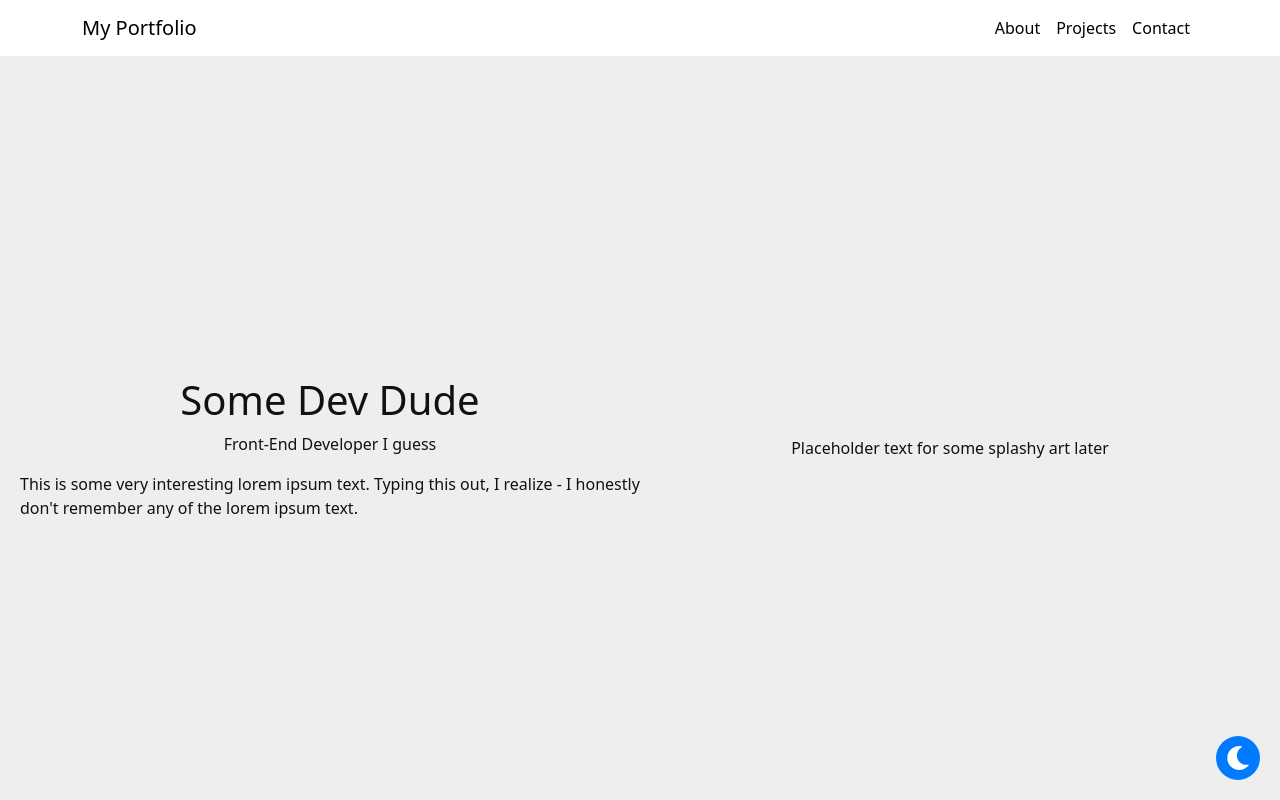
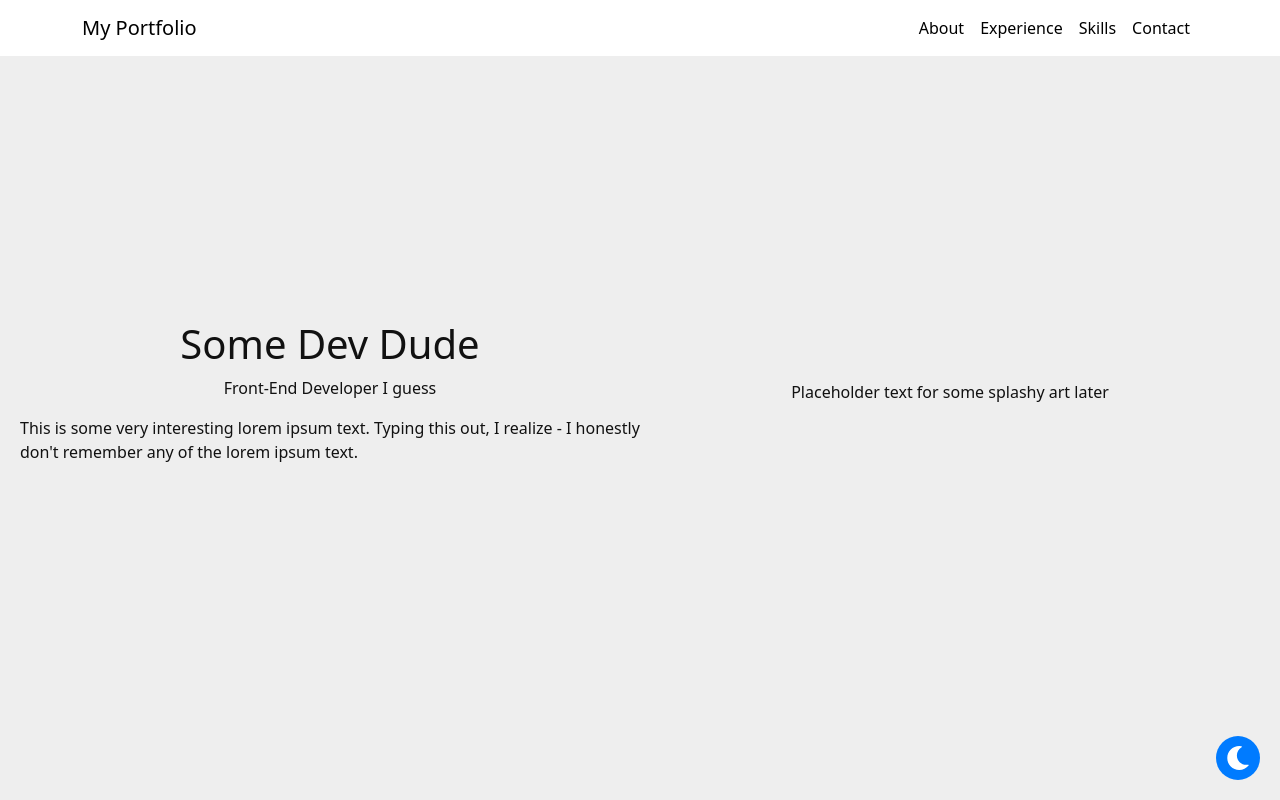
Before and after one commit to ShultzWilliam/wil-shultz-portfolio, a React (Vite) app: page / in a window 1280 px wide. Shown: the top 800 px of the page. Built offline with nearby package versions, Linux system fonts and the light colour scheme.

Commit message:
made navbar fixed to top of screen

```diff
--- a/src/components/About.tsx
+++ b/src/components/About.tsx
@@ -6,7 +6,7 @@ const About: React.FC = () => {
   const { isDarkMode } = useContext(ThemeContext);
 
   return (
-    <div className={`about-me-container ${isDarkMode ? 'dark' : 'light'}`}>
+    <div id='About' className={`about-me-container ${isDarkMode ? 'dark' : 'light'}`}>
       <div className="left-section">
         <h1>Some Dev Dude</h1>
         <p className="subtitle">Front-End Developer I guess</p>
--- a/src/components/Contact.tsx
+++ b/src/components/Contact.tsx
@@ -11,7 +11,7 @@ const Contact: React.FC = () => {
   const linkedinUrl = 'https://www.linkedin.com/in/wilshultz';
 
   return (
-    <div className={`contact-container ${isDarkMode ? 'dark' : 'light'}`}>
+    <div id='Contact' className={`contact-container ${isDarkMode ? 'dark' : 'light'}`}>
       <h2>Contact info</h2>
       <p>
         Wanna get in touch? If so, please feel free to send me an email or a message on LinkedIn/GitHub,
--- a/src/components/Experience.tsx
+++ b/src/components/Experience.tsx
@@ -25,7 +25,7 @@ const Experience: React.FC = () => {
   ];
 
   return (
-    <div className={`experiences-container ${isDarkMode ? 'dark' : 'light'}`}>
+    <div id='Experience' className={`experiences-container ${isDarkMode ? 'dark' : 'light'}`}>
       <h2>Work Experience</h2>
       <div className="experience-cards">
         {experiences.map((experience, index) => (
--- a/src/components/Navbar.tsx
+++ b/src/components/Navbar.tsx
@@ -25,17 +25,22 @@ const Navbar: React.FC = () => {
         <div className={`collapse navbar-collapse ${isDarkMode ? 'text-white' : 'text-black'}`} id="navbarNav">
           <ul className="navbar-nav ms-auto">
             <li className="nav-item">
-              <a className={`nav-link ${isDarkMode ? 'text-white' : 'text-black'}`} href="#about">
+              <a className={`nav-link ${isDarkMode ? 'text-white' : 'text-black'}`} href="#About">
                 About
               </a>
             </li>
             <li className="nav-item">
-              <a className={`nav-link ${isDarkMode ? 'text-white' : 'text-black'}`} href="#projects">
-                Projects
+              <a className={`nav-link ${isDarkMode ? 'text-white' : 'text-black'}`} href="#Experience">
+                Experience
               </a>
             </li>
             <li className="nav-item">
-              <a className={`nav-link ${isDarkMode ? 'text-white' : 'text-black'}`} href="#contact">
+              <a className={`nav-link ${isDarkMode ? 'text-white' : 'text-black'}`} href="#Skills">
+                Skills
+              </a>
+            </li>
+            <li className="nav-item">
+              <a className={`nav-link ${isDarkMode ? 'text-white' : 'text-black'}`} href="#Contact">
                 Contact
               </a>
             </li>
--- a/src/components/Skills.tsx
+++ b/src/components/Skills.tsx
@@ -103,7 +103,7 @@ const Skills: React.FC = () => {
   };
 
   return (
-    <div className={`skills-container ${isDarkMode ? 'dark' : 'light'}`}>
+    <div id='Skills' className={`skills-container ${isDarkMode ? 'dark' : 'light'}`}>
       <div className="container-lad">
         <h2>Skills</h2>
         <div className={`job-dropdown ${isDarkMode ? 'dark' : 'light'}`}>
--- a/src/styles/Navbar.less
+++ b/src/styles/Navbar.less
@@ -2,18 +2,24 @@
 @import "variables.less";
 
 .navbar {
+    position: fixed;
+    top: 0;
+    left: 0;
+    width: 100%;
+    z-index: 1000; // Adjust the z-index as needed
 
-    //make everything change smoothly
+    // Make everything change smoothly
     transition: background-color 0.3s ease, color 0.3s ease;
 
-        // Light mode styles
+    // Light mode styles
     &.navbar-light {
-      background-color: @background-card-light !important;
-      color: @font-color-primary-light;
+        background-color: @background-card-light !important;
+        color: @font-color-primary-light;
     }
 
+    // Dark mode styles
     &.navbar-dark {
-      background-color: @background-card-dark !important;
-      color: @font-color-primary-dark;
+        background-color: @background-card-dark !important;
+        color: @font-color-primary-dark;
     }
 }
```
